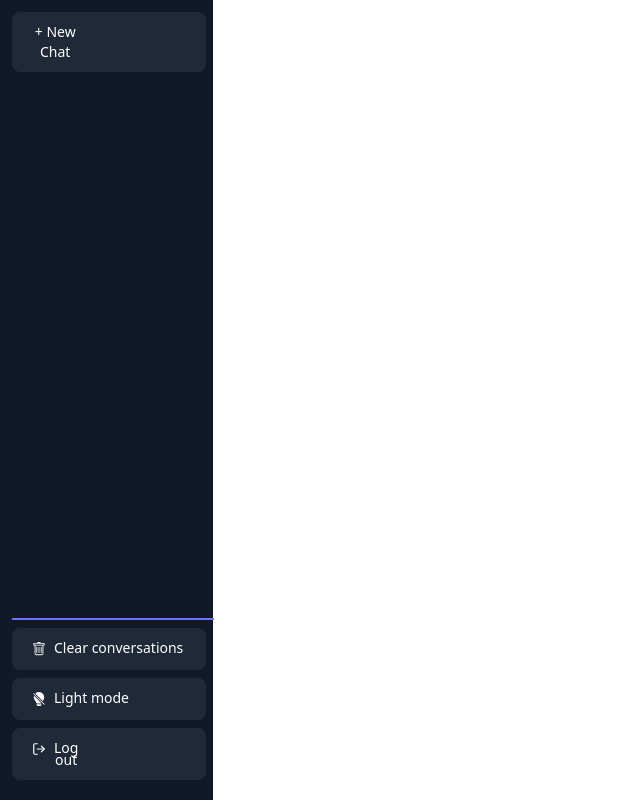
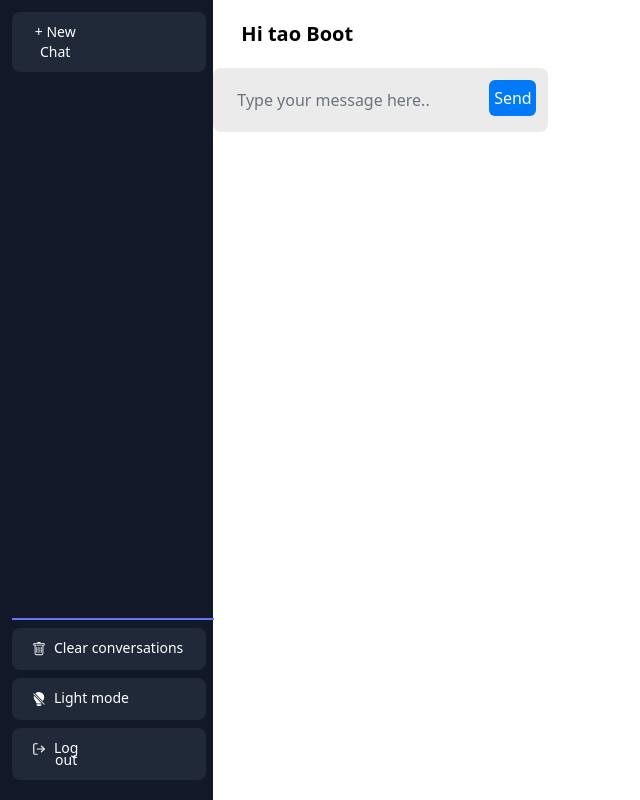
Before and after one commit to thomas-tang-2304/myChatGPT, a Next.js app: page / in a window 1280 px wide. Shown: the whole page, without its empty margins (0-640 px from the left). Built offline with nearby package versions, Linux system fonts and the light colour scheme.

Commit message:
UI chat-Title & chat-Text

```diff
--- /dev/null
+++ b/src/components/ChatBody/ChatBody.tsx
@@ -0,0 +1,16 @@
+import React from 'react'
+import TitleHeader from './ChatHeader/titleHeader'
+import ChatText from './ChatText/chatText'
+
+const ChatBody = () => {
+
+  return (
+
+    <div>
+      <TitleHeader/>
+      <ChatText/>
+    </div>
+  )
+}
+
+export default ChatBody
--- /dev/null
+++ b/src/components/ChatBody/ChatHeader/titleHeader.tsx
@@ -0,0 +1,11 @@
+import React from 'react'
+
+const TitleHeader = () => {
+  return (
+    <div className='py-5 px-7 text-xl font-bold'>
+        <h1>Hi tao Boot</h1>
+    </div>
+  )
+}
+
+export default TitleHeader
--- /dev/null
+++ b/src/components/ChatBody/ChatText/chatText.tsx
@@ -0,0 +1,15 @@
+import React from 'react'
+// import  FiSend  from "react-icons/ai";
+const ChatText = () => {
+  return (
+      <div className=' bg-[#EBEBEB] text-white flex justify-between p-3 rounded-lg '>
+        <input type="text" className='focus:outline-none border-none w-full bg-[#EBEBEB] text-[#C1C1C1]' placeholder="Type your message here.."/>
+        <button className='text-white bg-[#017AF9] w-14 h-9 cursor-pointer rounded-md leading-9'>
+          <span>Send</span>
+          {/* <FiSend/> */}
+        </button>
+      </div>
+  )
+}
+
+export default ChatText
--- a/src/pages/_app.tsx
+++ b/src/pages/_app.tsx
@@ -2,5 +2,7 @@ import type { AppProps } from 'next/app';
 import '@/styles/globals.css';
 
 export default function App({ Component, pageProps }: AppProps) {
+  // @ts-ignore
   return <Component {...pageProps} />;
+
 }
--- a/src/pages/index.tsx
+++ b/src/pages/index.tsx
@@ -2,11 +2,14 @@
 import Head from 'next/head';
 import Sidebar from '@/components/Sidebar';
 import Rightbar from '@/components/Rightbar';
+import ChatBody from '@/components/ChatBody/ChatBody';
+
 
 export default function Home() {
   return (
-    <div className='flex'>
+    <div className='flex w-full'>
       <Sidebar/>
+      <ChatBody/>
     </div>
   );
 }
```
